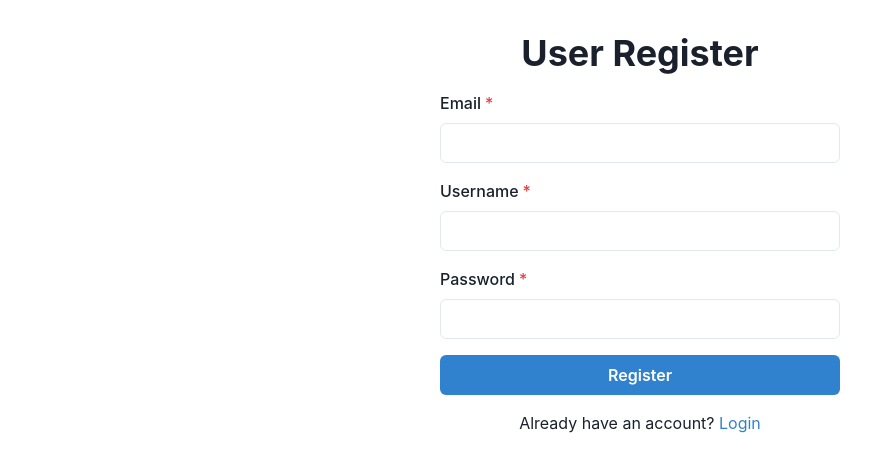
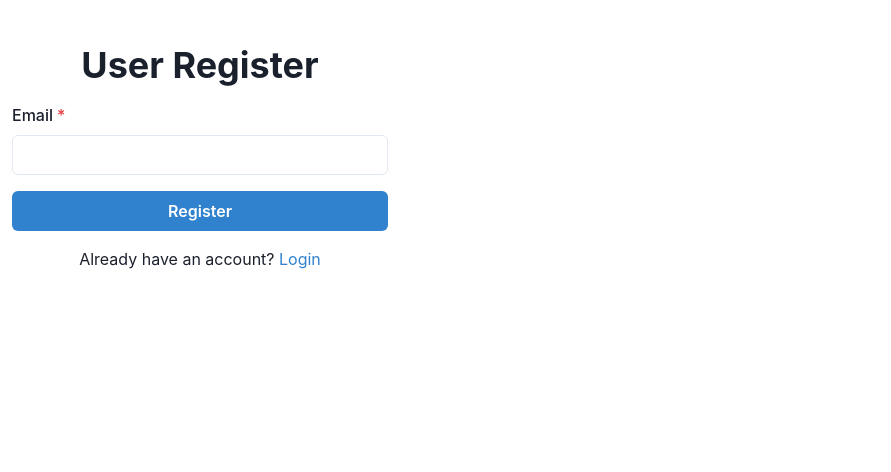
Before and after one commit to mfelixfeng/vocab-master, a React (Vite) app: page /register in a window 1280 px wide. Shown: the top 472 px of the page, without its empty margins (0-891 px from the left). Built offline with nearby package versions, Linux system fonts and the light colour scheme.

Commit message:
feat: modify register page

```diff
--- a/src/pages/RegisterPage.tsx
+++ b/src/pages/RegisterPage.tsx
@@ -14,14 +14,10 @@ import {
 
 const RegisterPage = () => {
   const [email, setEmail] = useState("");
-  const [username, setUsername] = useState("");
-  const [password, setPassword] = useState("");
   const toast = useToast();
 
   const handleSubmit = (e: React.FormEvent) => {
     e.preventDefault();
-    // Here you would typically send the registration data to your backend
-    console.log("Registration submitted:", { email, username, password });
     toast({
       title: "Account created.",
       description: "We've created your account for you.",
@@ -32,7 +28,7 @@ const RegisterPage = () => {
   };
 
   return (
-    <Box maxWidth="400px" margin="auto" mt={8}>
+    <Box maxWidth="400px" padding={3} mt={8}>
       <VStack spacing={4} as="form" onSubmit={handleSubmit}>
         <Heading>User Register</Heading>
         <FormControl isRequired>
@@ -41,22 +37,6 @@ const RegisterPage = () => {
             type="email"
             value={email}
             onChange={(e) => setEmail(e.target.value)}
-          />
-        </FormControl>
-        <FormControl isRequired>
-          <FormLabel>Username</FormLabel>
-          <Input
-            type="text"
-            value={username}
-            onChange={(e) => setUsername(e.target.value)}
-          />
-        </FormControl>
-        <FormControl isRequired>
-          <FormLabel>Password</FormLabel>
-          <Input
-            type="password"
-            value={password}
-            onChange={(e) => setPassword(e.target.value)}
           />
         </FormControl>
         <Button type="submit" colorScheme="blue" width="full">
```
